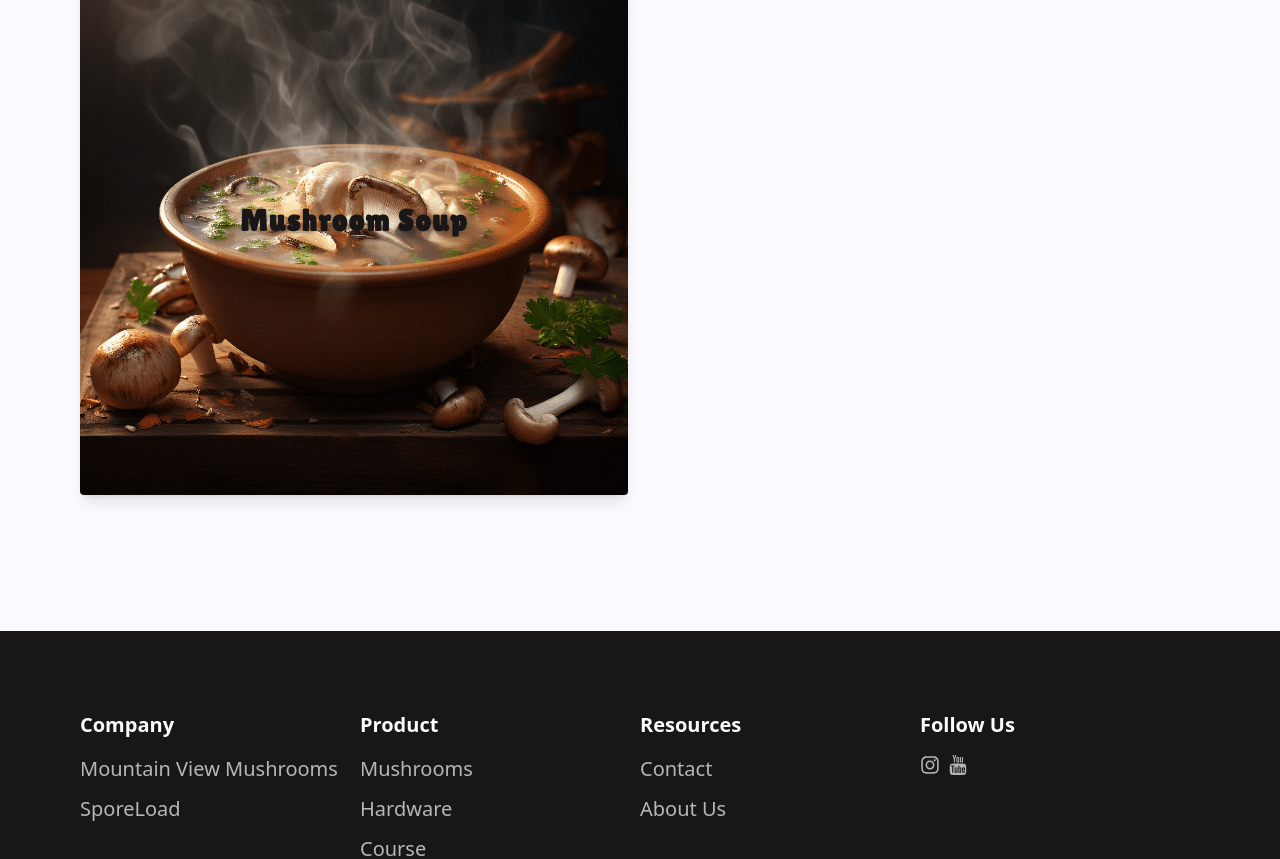
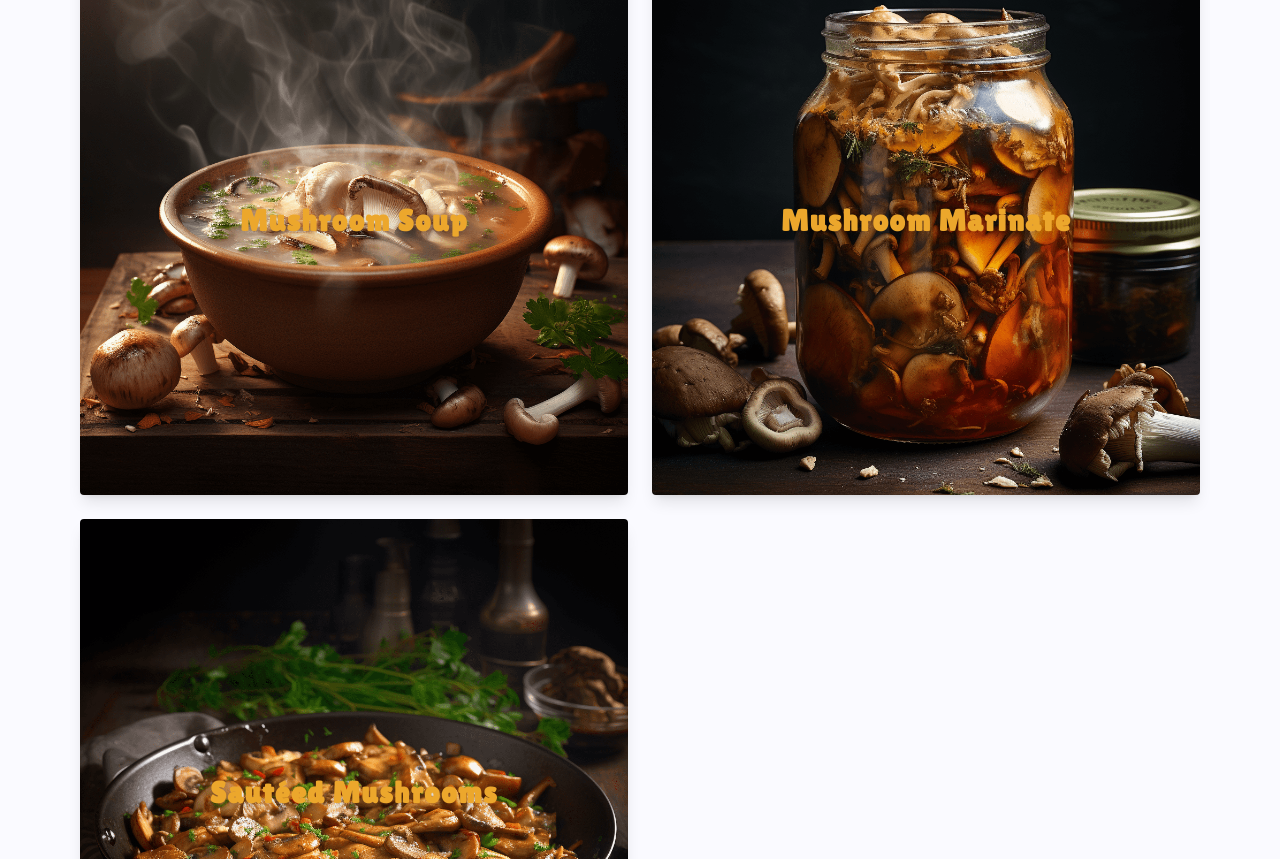
Before and after one commit to HunterVargo/Mountain-View-Mushrooms, a React (Create React App) app: page /recipes in a window 1280 px wide. Shown: the part 421-1280 px from the top of the page. Built offline with nearby package versions, Linux system fonts and the light colour scheme.

Commit message:
Add: recipes and images

```diff
--- a/src/Data/ProductPgData.js
+++ b/src/Data/ProductPgData.js
@@ -86,6 +86,53 @@ const ProductPgData = {
         ],
         Note: "If a thicker consistency is desired, add 1 or more tablespoons of flour or corn starch to the soup at the beginning of the 30-minute cooking time. Mix well to avoid lumps.",
       },
+      {
+        id: "2",
+        Recipe: "Mushroom Marinate",
+        Image: "Marinate.png",
+        Description:
+          "These marinated mushrooms are tangy and flavorful, perfect as an appetizer or addition to salads and antipasto platters.",
+        Ingredients: [
+          "2/3 cup extra-virgin olive oil",
+          "1/2 cup water",
+          "Juice of 2 lemons (about 4 tablespoons)",
+          "1 bay leaf",
+          "2 cloves garlic, bruised",
+          "6 whole peppercorns",
+          "1/2 teaspoon salt",
+          "1-1.5 pounds mushrooms",
+        ],
+        Perparation: [
+          "Combine extra-virgin olive oil, water, lemon juice, bay leaf, garlic, peppercorns, and salt in a deep stainless steel skillet.",
+          "Bring to a boil over medium heat. Reduce the heat to medium-low, cover, and simmer for 15 minutes.",
+          "Strain the marinade and return the liquid to the skillet. Bring to a simmer over low heat.",
+          "Add the mushrooms and cook, stirring, for 5 additional minutes.",
+          "Let the mushrooms cool in the marinade, then remove them along with the marinade and chill in the refrigerator for 15 minutes.",
+          "Drain the mushrooms and serve cold or at room temperature.",
+        ],
+        Note: "For added flavor, consider adding fresh herbs like thyme or rosemary to the marinade.",
+      },
+      {
+        id: "3",
+        Recipe: "Sautéed Mushrooms",
+        Image: "Saute.png",
+        Description:
+          "This simple mushroom recipe is delicious as a side, appetizer, part of a salad, or even just a snack.",
+        Ingredients: [
+          "2 tablespoons olive oil",
+          "1 tablespoon unsalted butter",
+          "1 cup chopped Portobello mushrooms",
+          "2 teaspoons dried oregano",
+          "1 teaspoon garlic powder",
+          "1 teaspoon steak seasoning rub (Optional)",
+        ],
+        Perparation: [
+          "Heat olive oil and butter in a skillet over medium heat. Stir in mushrooms until well coated.",
+          "Sprinkle oregano, garlic powder, and steak seasoning on mushrooms; stir to coat.",
+          "Cook and stir mushrooms until lightly browned, about 5 minutes.",
+        ],
+        Note: "Feel free to get creative and add or take away ingredients",
+      },
     ],
   },
 };
--- a/src/Pages/Recipes.jsx
+++ b/src/Pages/Recipes.jsx
@@ -13,9 +13,12 @@ const Recipes = () => {
             Select Recipe
           </h1>
           <div className="grid grid-cols-1 sm:grid-cols-2 gap-6 mt-6 sm:w-maxView tab:p-20">
-            {Recipes.map((recipe) => {
+            {Recipes.map((recipe, index) => {
               return (
-                <div className=" hover:rounded-3xl overflow-hidden hover:tab:font-bold rounded hover:border-Jasmine hover:border-6 shadow-lg">
+                <div
+                  key={index}
+                  className=" hover:rounded-3xl overflow-hidden hover:tab:font-bold rounded hover:border-Jasmine hover:border-6 shadow-lg"
+                >
                   <Link
                     className="text-bold flex justify-center items-center"
                     to={recipe.id}
@@ -26,7 +29,7 @@ const Recipes = () => {
                       src={`/Img/${recipe.Image}`}
                       alt="RecipeImage"
                     />
-                    <h2 className="absolute text-3xl font-extrabold font-lilitaOne tracking-wider text-EerieBlack p-6 drop-shadow-lg">
+                    <h2 className="absolute text-3xl font-extrabold font-lilitaOne tracking-wider text-HunyadiYellow p-6 drop-shadow-lg">
                       {recipe.Recipe}
                     </h2>
                   </Link>
--- a/src/Pages/SelectedRecipe.jsx
+++ b/src/Pages/SelectedRecipe.jsx
@@ -20,7 +20,7 @@ const SelectedRecipe = () => {
       isPrintable.current = false;
       window.print();
       if (window.innerWidth <= 768) {
-        setTimeout(() => setPrintStyle(true), 5000); // this is to help mobile devices print the page without buttons on the recipe sheet. Gives time for device to render print correct print out style.
+        setTimeout(() => setPrintStyle(true), 7000); // this is to help mobile devices print the page without buttons on the recipe sheet. Gives time for device to render print correct print out style.
         console.log("Mobile device");
       } else {
         setPrintStyle(true);
```
Also changed, not shown: public/Img/Marinate.png (added), public/Img/Saute.png (added).
